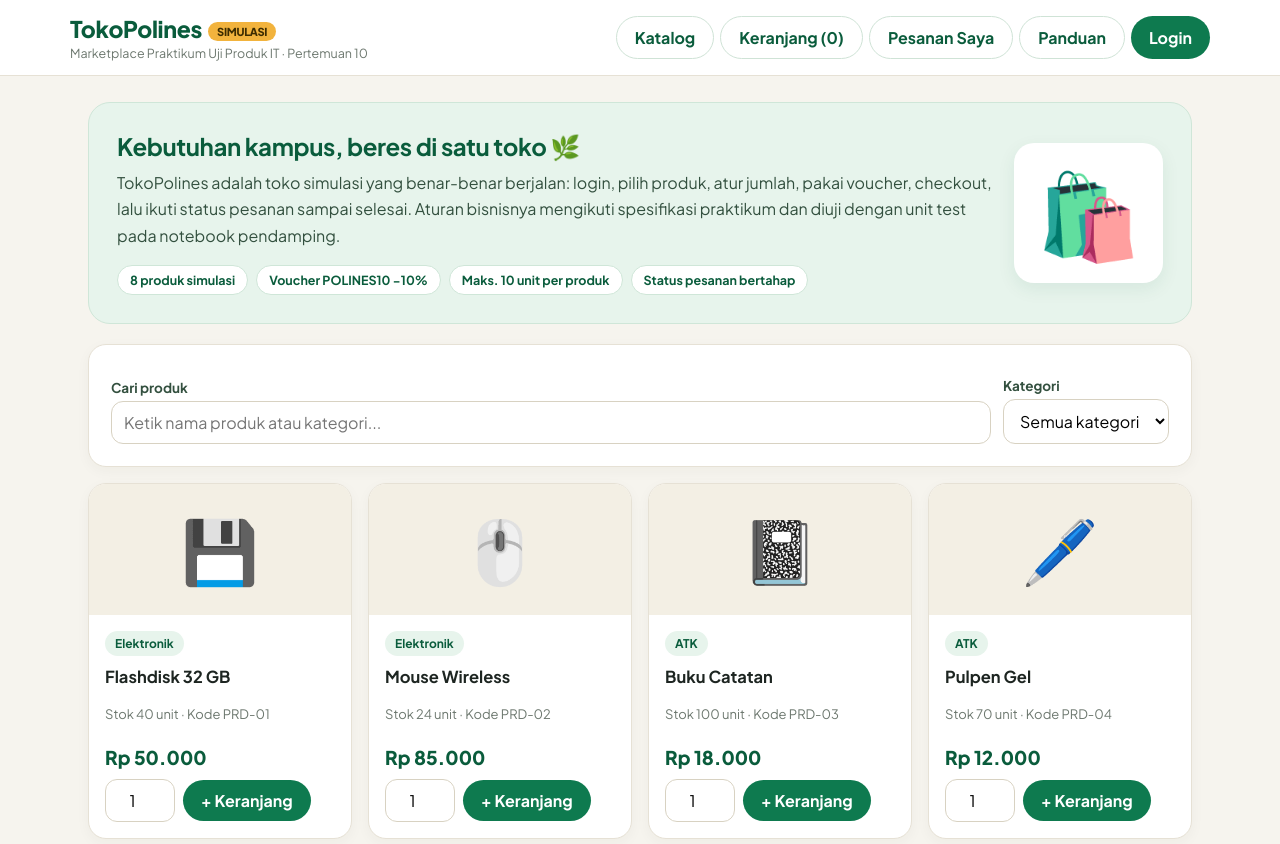
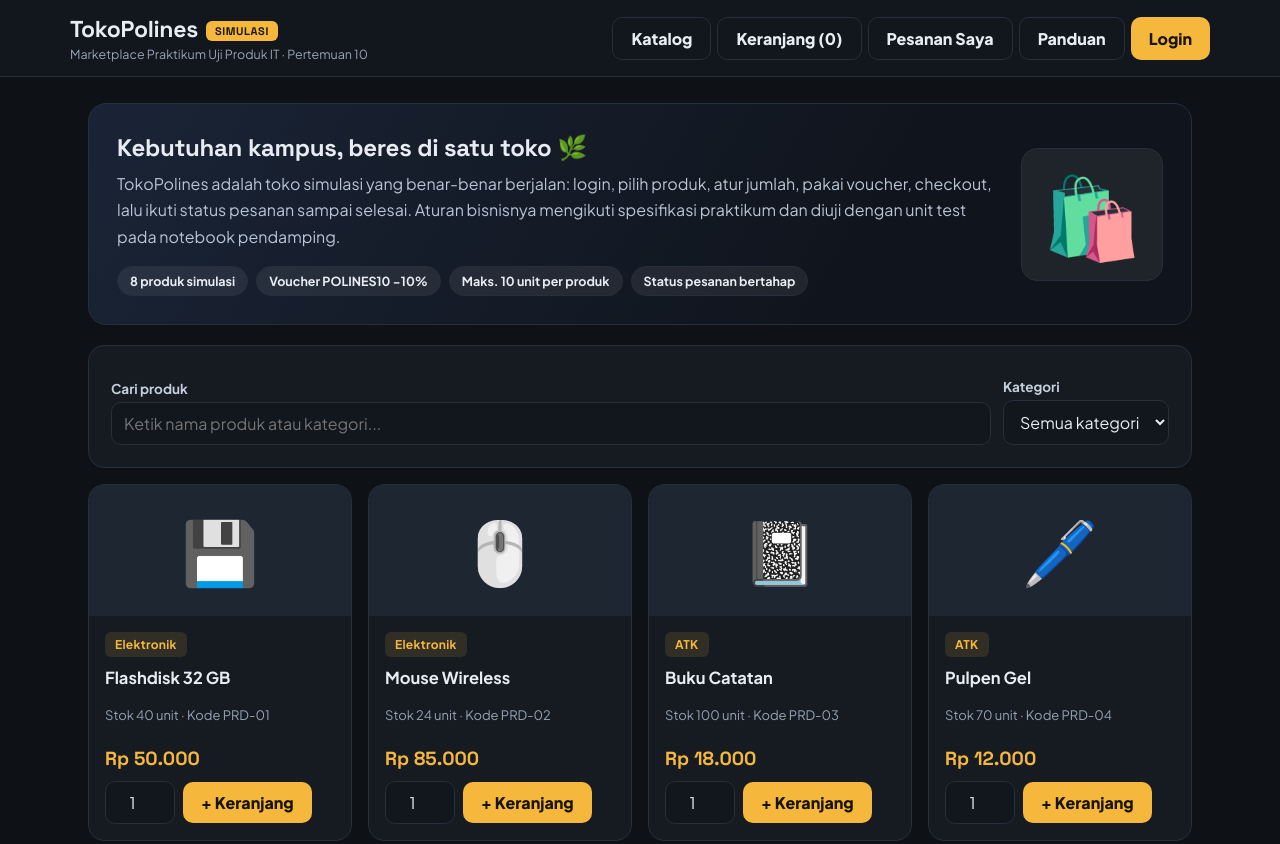
Before and after one commit to wr-prog/lab-unit-testing-tokopolines, a plain HTML site: page index.html in a window 1280 px wide. Shown: the top 844 px of the page. Drawn offline with Linux system fonts and the light colour scheme.

Commit message:
Ganti tema website menjadi dark + amber (Space Grotesk) agar berbeda dari aplikasi sebelumnya - fungsi tidak berubah

```diff
--- a/index.html
+++ b/index.html
@@ -5,73 +5,76 @@
 <meta name="viewport" content="width=device-width, initial-scale=1.0">
 <title>TokoPolines — Marketplace Simulasi Praktikum</title>
 <link rel="preconnect" href="https://fonts.googleapis.com">
-<link href="https://fonts.googleapis.com/css2?family=Plus+Jakarta+Sans:wght@400;600;700;800&display=swap" rel="stylesheet">
+<link href="https://fonts.googleapis.com/css2?family=Plus+Jakarta+Sans:wght@400;600;700;800&family=Space+Grotesk:wght@500;700&display=swap" rel="stylesheet">
 <style>
 :root{
   font-family:'Plus Jakarta Sans','Segoe UI',system-ui,sans-serif;
-  color:#1d2521;background:#f6f4ee;
-  --hijau:#0e7a4f;--hijau-gelap:#0a5c3c;--hijau-muda:#e7f4ec;
-  --garis:#e6e1d5;--redup:#6d786f;--bahaya:#d64545;--kuning:#f2b33d;
+  color:#e9edf3;background:#0e1116;
+  --bg:#0e1116;--panel:#161b22;--panel2:#1b222c;--line:#262f3b;
+  --ink:#e9edf3;--muted:#97a3b4;--amber:#f5b83d;--amber-ink:#1a1405;
+  --green:#3fb97f;--red:#e5604f;--art:#1e2631;
 }
 *{box-sizing:border-box}
-body{margin:0;background:#f6f4ee}
-header{background:#fff;border-bottom:1px solid var(--garis);padding:14px max(20px,calc((100vw - 1140px)/2));display:flex;align-items:center;justify-content:space-between;gap:12px;flex-wrap:wrap;position:sticky;top:0;z-index:5}
-header h1{font-size:23px;margin:0;font-weight:800;color:var(--hijau-gelap);letter-spacing:-.3px}
-header h1 .badge-sim{background:var(--kuning);color:#3d2c00;padding:3px 9px;border-radius:999px;font-size:11px;font-weight:800;vertical-align:middle;margin-left:6px}
-header small{color:var(--redup);display:block;margin-top:2px;font-size:12.5px}
+body{margin:0;background:var(--bg)}
+h1,h2,.price{font-family:'Space Grotesk','Plus Jakarta Sans',sans-serif}
+header{background:#12161d;border-bottom:1px solid var(--line);padding:14px max(20px,calc((100vw - 1140px)/2));display:flex;align-items:center;justify-content:space-between;gap:12px;flex-wrap:wrap;position:sticky;top:0;z-index:5}
+header h1{font-size:23px;margin:0;font-weight:700;color:var(--ink);letter-spacing:-.3px}
+header h1 .badge-sim{background:var(--amber);color:var(--amber-ink);padding:3px 9px;border-radius:6px;font-size:11px;font-weight:800;vertical-align:middle;margin-left:8px;letter-spacing:.6px}
+header small{color:var(--muted);display:block;margin-top:2px;font-size:12.5px}
 nav{display:flex;gap:6px;flex-wrap:wrap}
 button,input,select{font:inherit}
-button{border:0;border-radius:999px;padding:10px 18px;cursor:pointer;background:var(--hijau);color:#fff;font-weight:700;transition:background .15s,transform .1s}
-button:hover{background:var(--hijau-gelap)}
+button{border:0;border-radius:10px;padding:10px 18px;cursor:pointer;background:var(--amber);color:var(--amber-ink);font-weight:800;transition:filter .15s,transform .1s}
+button:hover{filter:brightness(1.08)}
 button:active{transform:scale(.97)}
-button.secondary{background:transparent;color:var(--hijau-gelap);border:1.5px solid #cfe3d6}
-button.secondary:hover{background:var(--hijau-muda)}
-button.danger{background:var(--bahaya)}
-button.danger:hover{background:#b93a3a}
+button.secondary{background:transparent;color:var(--ink);border:1.5px solid var(--line)}
+button.secondary:hover{background:var(--panel2);filter:none}
+button.danger{background:var(--red);color:#fff}
+button.danger:hover{filter:brightness(1.1)}
 main{max-width:1140px;margin:26px auto;padding:0 18px}
-.hero{background:var(--hijau-muda);border:1px solid #cfe6d8;border-radius:22px;padding:28px;margin-bottom:20px;display:flex;gap:20px;align-items:center;flex-wrap:wrap}
+.hero{background:linear-gradient(120deg,#1a2436,#10151d 70%);border:1px solid var(--line);border-radius:18px;padding:28px;margin-bottom:20px;display:flex;gap:20px;align-items:center;flex-wrap:wrap}
 .hero .teks{flex:1;min-width:260px}
-.hero h2{margin:0 0 8px;font-size:24px;color:var(--hijau-gelap);letter-spacing:-.4px}
-.hero p{margin:0;line-height:1.65;color:#33503f}
-.hero .ikon-besar{font-size:84px;background:#fff;border-radius:20px;padding:16px 22px;box-shadow:0 6px 18px #0a5c3c14}
+.hero h2{margin:0 0 8px;font-size:24px;color:var(--ink);letter-spacing:-.3px}
+.hero p{margin:0;line-height:1.65;color:#b9c4d4}
+.hero .ikon-besar{font-size:80px;background:#ffffff10;border:1px solid var(--line);border-radius:16px;padding:14px 20px}
 .hero .chips{margin-top:16px;display:flex;gap:8px;flex-wrap:wrap}
-.hero .chip{background:#fff;color:var(--hijau-gelap);border:1px solid #cfe6d8;padding:6px 12px;border-radius:999px;font-size:12.5px;font-weight:700}
-.panel{background:#fff;border:1px solid var(--garis);border-radius:18px;padding:22px;margin:16px 0;box-shadow:0 4px 14px #3d34220a}
-.panel h2{margin-top:0;color:#17352a;font-size:20px;letter-spacing:-.3px}
+.hero .chip{background:#ffffff12;color:var(--ink);border:1px solid var(--line);padding:6px 12px;border-radius:999px;font-size:12.5px;font-weight:700}
+.panel{background:var(--panel);border:1px solid var(--line);border-radius:16px;padding:22px;margin:16px 0}
+.panel h2{margin-top:0;color:var(--ink);font-size:20px;letter-spacing:-.3px}
 .grid{display:grid;grid-template-columns:repeat(auto-fill,minmax(240px,1fr));gap:16px}
-.product{background:#fff;border:1px solid var(--garis);border-radius:18px;overflow:hidden;display:flex;flex-direction:column;box-shadow:0 4px 14px #3d34220a}
-.art{font-size:62px;text-align:center;background:#f3efe4;padding:26px}
+.product{background:var(--panel);border:1px solid var(--line);border-radius:16px;overflow:hidden;display:flex;flex-direction:column}
+.product:hover{border-color:#3a4657}
+.art{font-size:62px;text-align:center;background:var(--art);padding:26px}
 .product .inner{padding:16px;display:flex;flex-direction:column;gap:2px;flex:1}
-.product h3{margin:8px 0 4px;font-size:16.5px}
-.muted{color:var(--redup);font-size:13px}
-.price{font-weight:800;color:var(--hijau-gelap);font-size:19px;margin:8px 0}
-.tag{display:inline-block;background:var(--hijau-muda);color:var(--hijau-gelap);padding:5px 10px;border-radius:999px;font-size:12px;font-weight:700;align-self:flex-start}
+.product h3{margin:8px 0 4px;font-size:16.5px;color:var(--ink)}
+.muted{color:var(--muted);font-size:13px}
+.price{font-weight:700;color:var(--amber);font-size:19px;margin:8px 0}
+.tag{display:inline-block;background:#f5b83d1f;color:var(--amber);padding:5px 10px;border-radius:6px;font-size:12px;font-weight:700;align-self:flex-start;letter-spacing:.3px}
 .buyrow{display:flex;gap:8px;align-items:center;margin-top:auto}
 .buyrow input{width:70px;text-align:center}
-input,select{border:1.5px solid #d8d2c2;border-radius:12px;padding:10px 12px;max-width:100%;background:#fff}
-input:focus,select:focus{outline:2px solid #9fd4b6;border-color:var(--hijau)}
-label{display:block;font-weight:700;margin:10px 0 5px;font-size:13.5px;color:#33503f}
+input,select{border:1.5px solid var(--line);border-radius:10px;padding:10px 12px;max-width:100%;background:#12161d;color:var(--ink)}
+input:focus,select:focus{outline:2px solid #f5b83d88;border-color:var(--amber)}
+label{display:block;font-weight:700;margin:10px 0 5px;font-size:13.5px;color:#c6d0dd}
 table{width:100%;border-collapse:collapse}
-th,td{text-align:left;border-bottom:1px solid #eee8da;padding:12px 8px;vertical-align:middle}
-th{background:#f4f1e8;color:#17352a;font-size:13px;text-transform:uppercase;letter-spacing:.4px}
+th,td{text-align:left;border-bottom:1px solid var(--line);padding:12px 8px;vertical-align:middle;color:var(--ink)}
+th{background:var(--panel2);color:var(--muted);font-size:13px;text-transform:uppercase;letter-spacing:.4px}
 .tablewrap{overflow:auto}
-.notice{background:#eef6ff;border-left:4px solid #3b82c4;padding:13px 15px;border-radius:10px;margin:12px 0;line-height:1.55}
-.notice.error{background:#fdeeee;border-left-color:var(--bahaya)}
-.notice.ok{background:var(--hijau-muda);border-left-color:var(--hijau)}
-.summary{max-width:440px;margin-left:auto;line-height:2.05}
+.notice{background:#1d2a3d;border-left:4px solid #4a90d9;padding:13px 15px;border-radius:10px;margin:12px 0;line-height:1.55;color:var(--ink)}
+.notice.error{background:#3a1f1c;border-left-color:var(--red)}
+.notice.ok{background:#173327;border-left-color:var(--green)}
+.summary{max-width:440px;margin-left:auto;line-height:2.05;color:var(--ink)}
 .summary div{display:flex;justify-content:space-between;gap:20px}
-.summary .total{border-top:2px dashed #d8d2c2;font-weight:800;font-size:20px;color:var(--hijau-gelap)}
+.summary .total{border-top:2px dashed #3a4657;font-weight:800;font-size:20px;color:var(--amber)}
 .actions{display:flex;gap:8px;flex-wrap:wrap}
 .row{display:flex;gap:12px;flex-wrap:wrap;align-items:flex-end}
 .search{flex:1;min-width:230px}
 .search input{width:100%}
-.status{display:inline-block;padding:5px 12px;border-radius:999px;font-size:12.5px;font-weight:700;background:#fdf3d8;color:#7a5200}
-.status.selesai{background:var(--hijau-muda);color:var(--hijau-gelap)}
-.status.batal{background:#fdeeee;color:#a33333}
-.footer{text-align:center;color:#8a927f;font-size:12.5px;padding:28px;line-height:1.7}
+.status{display:inline-block;padding:5px 12px;border-radius:999px;font-size:12.5px;font-weight:700;background:#f5b83d1f;color:var(--amber)}
+.status.selesai{background:#3fb97f22;color:#5fd598}
+.status.batal{background:#e5604f22;color:#ff8d7d}
+.footer{text-align:center;color:#5f6b7a;font-size:12.5px;padding:28px;line-height:1.7}
 .hidden{display:none!important}
 .small{font-size:13px}
-.ordercard{border:1px solid var(--garis);border-radius:16px;padding:18px;margin:12px 0;background:#fffdf8}
+.ordercard{border:1px solid var(--line);border-radius:14px;padding:18px;margin:12px 0;background:var(--panel2);color:var(--ink)}
 @media(max-width:650px){header{position:static}th,td{font-size:13px;padding:8px 5px}.hero .ikon-besar{display:none}}
 </style>
 </head>
```
